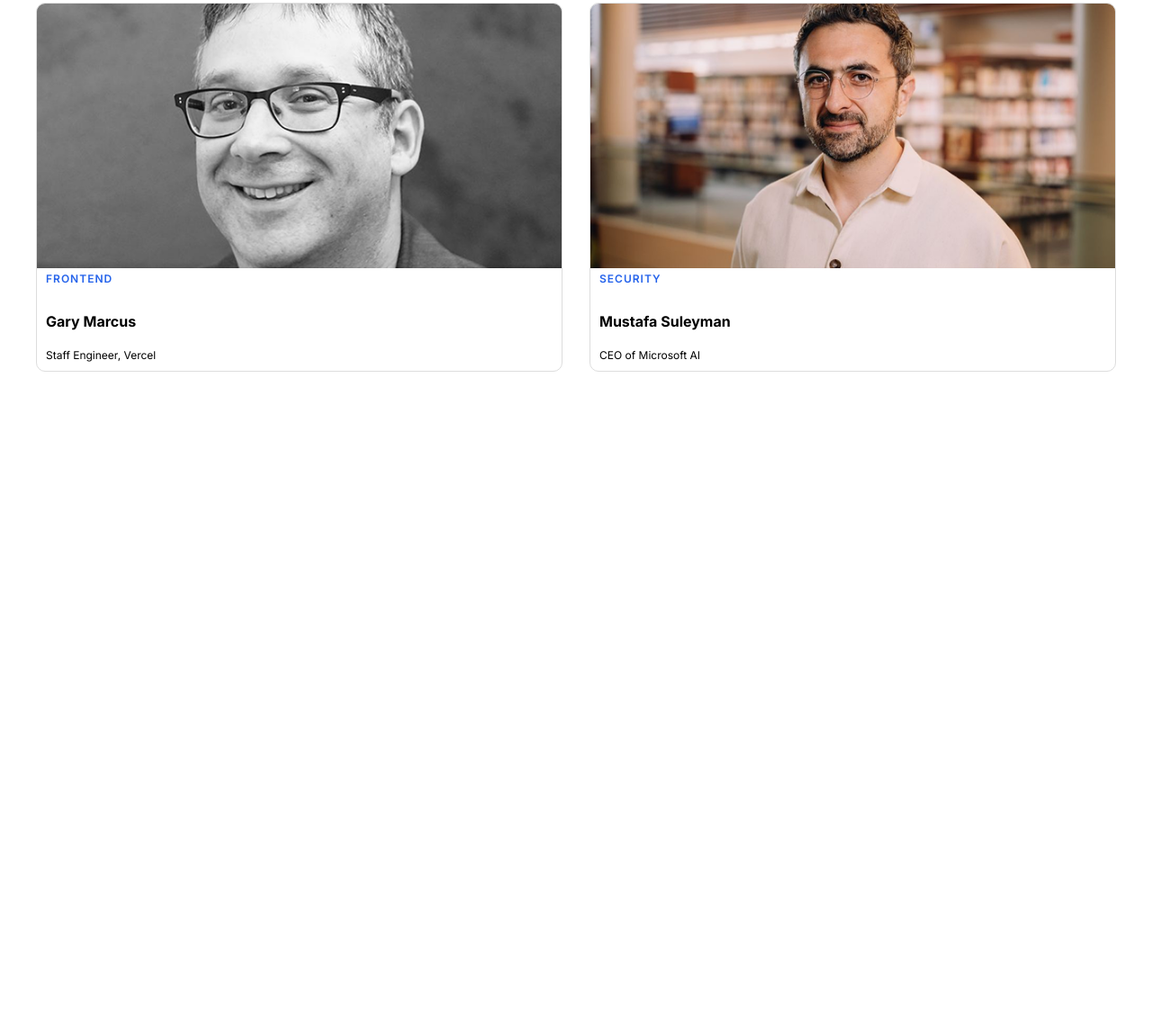
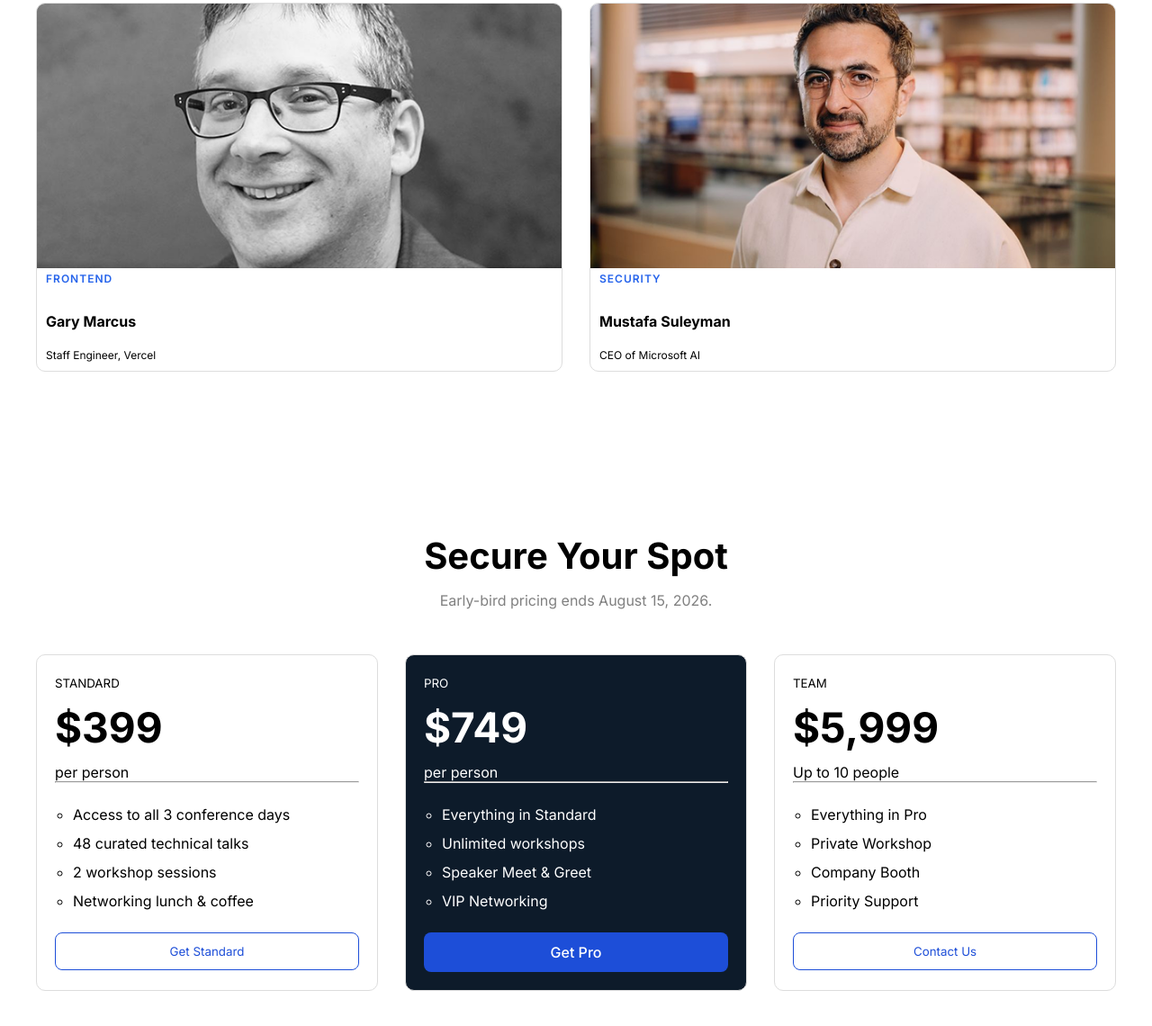
Before and after one commit to ShahariarPranto11/B14-A01-DevConf, a plain HTML site: page index.html in a window 1280 px wide. Shown: the part 1346-2486 px from the top of the page at 90% size. Before the commit the page ends 1839 px from the top, so only its background shows below. Drawn offline with Linux system fonts and the light colour scheme.

Commit message:
added pricing section

```diff
--- a/index.html
+++ b/index.html
@@ -115,7 +115,76 @@
     </section>
 
     <!-- pricing -->
+   <section class="pricing">
 
+    <div class="container">
+        <h2>Secure Your Spot</h2>
+        <p class="sub-title">
+            Early-bird pricing ends August 15, 2026.
+        </p>
+
+        <div class="price-container">
+            <!-- Card 1 -->
+            <div class="price-card">
+                <small>STANDARD</small>
+                <h3>$399</h3>
+                <p>per person</p>
+                <hr>
+
+                <ul>
+                    <li>Access to all 3 conference days</li>
+                    <li>48 curated technical talks</li>
+                    <li>2 workshop sessions</li>
+                    <li>Networking lunch & coffee</li>
+                </ul>
+
+                <button class="outline-btn card-button">Get Standard</button>
+
+            </div>
+
+            <!-- Card 2 -->
+            <div class="price-card active">
+                <small>PRO</small>
+                <h3>$749</h3>
+                <p>per person</p>
+
+                <hr>
+
+                <ul>
+                    <li>Everything in Standard</li>
+                    <li>Unlimited workshops</li>
+                    <li>Speaker Meet & Greet</li>
+                    <li>VIP Networking</li>
+                </ul>
+
+                <button class="common-btn card-button">Get Pro</button>
+
+            </div>
+
+            <!-- Card 3 -->
+            <div class="price-card">
+                <small>TEAM</small>
+                <h3>$5,999</h3>
+                <p>Up to 10 people</p>
+
+                <hr>
+
+                <ul>
+                    <li>Everything in Pro</li>
+                    <li>Private Workshop</li>
+                    <li>Company Booth</li>
+                    <li>Priority Support</li>
+                </ul>
+
+                <button class="outline-btn card-button">Contact Us</button>
+
+            </div>
+
+        </div>
+
+    </div>
+
+</section>
 </body>
 
 </html>
--- a/style.css
+++ b/style.css
@@ -10,10 +10,10 @@ img {
 
 }
 
-
+/* common style */
 .common-btn {
     background-color: #1D4ED8;
-    padding: 10px 20px;
+    padding: 12px 24px;
     border-radius: 8px;
     font-size: 16px;
     font-weight: 500;
@@ -21,6 +21,14 @@ img {
     cursor: pointer;
     border: none;
 
+}
+.outline-btn{
+    background: white;
+    color:#1D4ED8 ;
+    border: 1px solid #1D4ED8;
+    padding: 12px 24px;
+    border-radius: 8px;
+    cursor: pointer;
 }
 
 header {
@@ -106,6 +114,7 @@ ul li a {
     padding: 80px 0;
 
 }
+
 .speakers h2 {
     text-align: center;
     font-size: 48px;
@@ -114,31 +123,91 @@ ul li a {
 
 }
 
-.speaker-container{
-display:grid;
-grid-template-columns:repeat(2,1fr);
-gap:30px;
+.speaker-container {
+    display: grid;
+    grid-template-columns: repeat(2, 1fr);
+    gap: 30px;
 
 }
-.card{
-border:1px solid #ddd;
-border-radius:10px;
-overflow:hidden;
+
+.card {
+    border: 1px solid #ddd;
+    border-radius: 10px;
+    overflow: hidden;
 
 }
+
 .card h4 {
-    padding:10px;
+    padding: 10px;
     margin: 10px 0;
 }
+
 .card p {
     font-size: 12px;
     padding: 0 10px 10px;
 
 }
+
 .category {
     color: #2563EB;
-    font-size:5px;
-    font-weight:600;
-    text-transform:uppercase;
-    letter-spacing:1px;
+    font-size: 5px;
+    font-weight: 600;
+    text-transform: uppercase;
+    letter-spacing: 1px;
 }
+
+/* pricing styles */
+.pricing {
+    padding: 100px 0;
+}
+
+.pricing h2 {
+    text-align: center;
+    font-size: 40px;
+}
+
+.sub-title {
+    text-align: center;
+    margin: 15px 0 50px;
+    color: gray;
+}
+
+.price-container {
+    display: grid;
+    grid-template-columns: repeat(3, 1fr);
+    gap: 30px;
+}
+
+.price-card {
+    border: 1px solid #ddd;
+    border-radius: 10px;
+    padding: 20px;
+
+}
+.price-card h3 {
+    font-size: 46px;
+    margin: 12px 0;
+
+
+}
+.ccard hr {
+    margin:20px 0;
+}
+.price-card ul {
+    margin: 25px 0;
+    padding-left:20px;
+    display: block;
+    list-style: circle;
+
+}
+.price-card li {
+    margin-bottom:12px;
+}
+.active {
+    background-color: #0D1B2A;
+    color:#FFFFFF;
+}
+.card-button {
+    width: 100%;
+
+}
```
